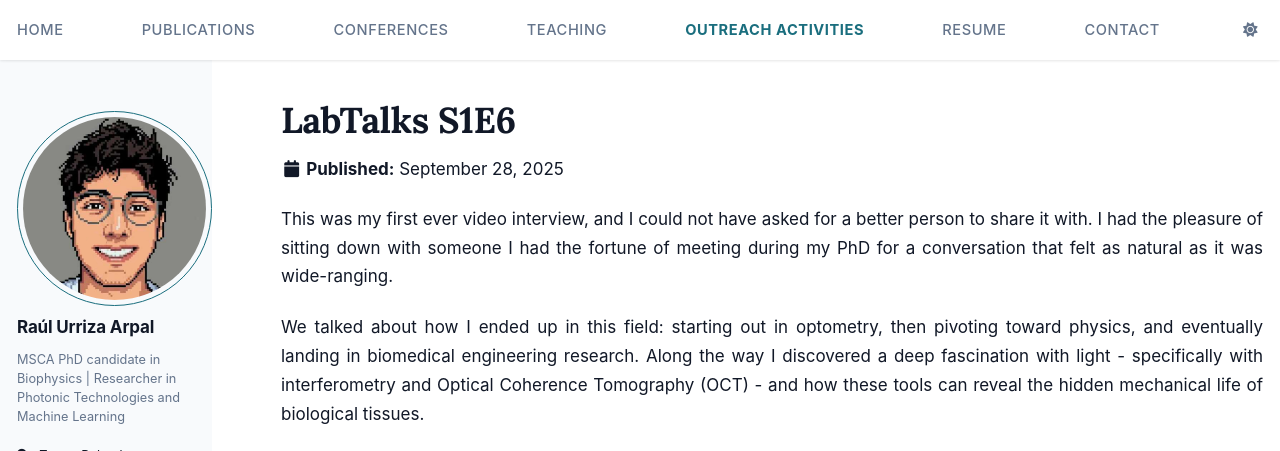
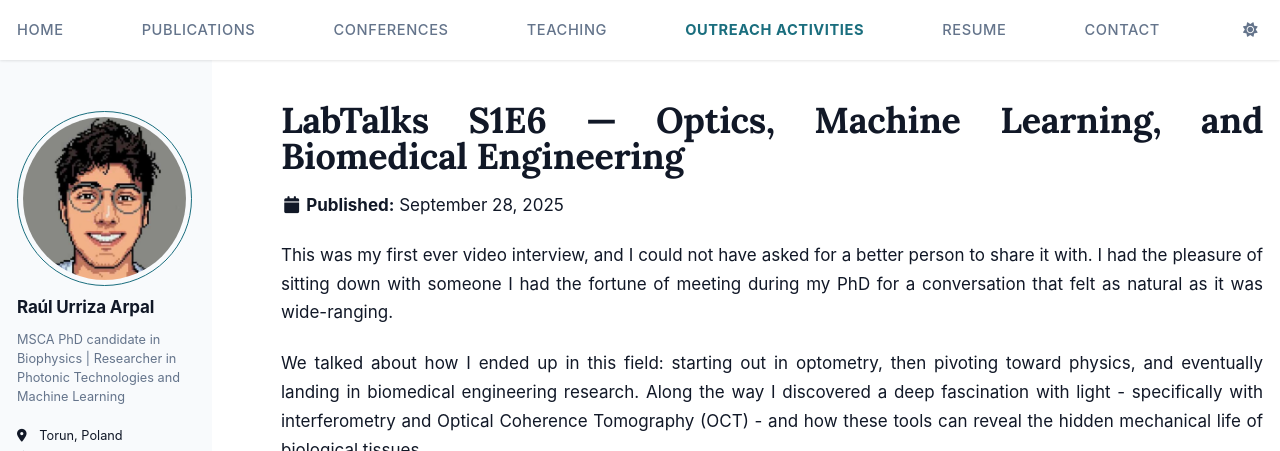
Before and after one commit to RaulUrriza/raulurriza.github.io, a Jekyll site: the page built from _outreach/labtalks.md, in a window 1280 px wide and 1393 px high, cut to the strip 0-451 px from the top of the window. Built offline with Jekyll 4.4.1, drawn with Linux system fonts in a browser that asks for light colours; some web fonts are replaced; a script bundle is joined from its source files by our own code; library files that are not in the unit come from our copies.

Commit message:
Revert "css change left menu when reduce page"
This reverts commit 2cca537a4df50767112bcd452943aff4a9bdf2b4.

```diff
--- a/_outreach/labtalks.md
+++ b/_outreach/labtalks.md
@@ -1,5 +1,5 @@
 ---
-title: "LabTalks S1E6"
+title: "LabTalks S1E6 — Optics, Machine Learning, and Biomedical Engineering"
 excerpt: "I had the pleasure of joining LabTalks for Season 1 Episode 6, where I talked about my journey. I am grateful to [LabTalks](https://www.youtube.com/@LabTalksPlus) for the invitation and for the thoughtful questions that made this conversation so enjoyable."
 collection: outreach
 date: 2025-09-28
--- a/assets/css/style.scss
+++ b/assets/css/style.scss
@@ -225,14 +225,12 @@ html, body {
   .sidebar {
     background-color: var(--c-bg-subtle);
     box-shadow: -100vw 0 0 100vw var(--c-bg-subtle);
-    overflow-x: hidden;
   }
 }
 
 /* Avatar ring in brand colour */
 .author__avatar img {
   border-color: var(--c-primary) !important;
-  max-width: 100%;
 }
 
 /* Author name weight */
```
